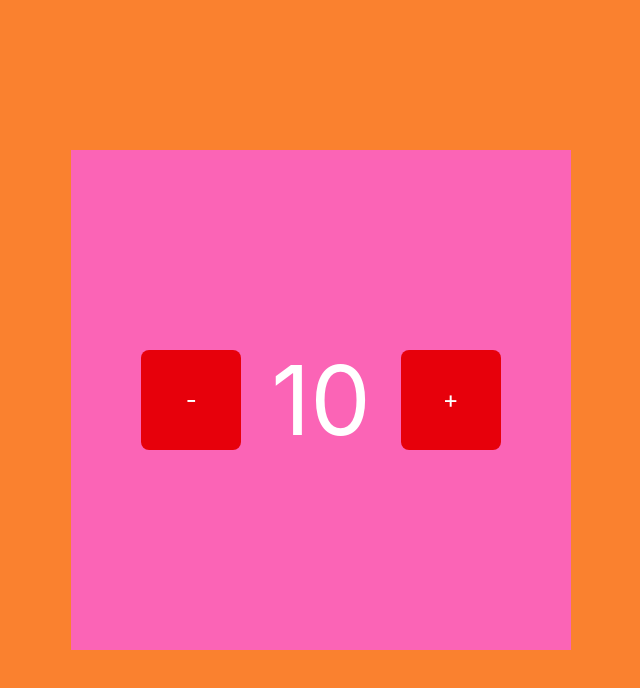
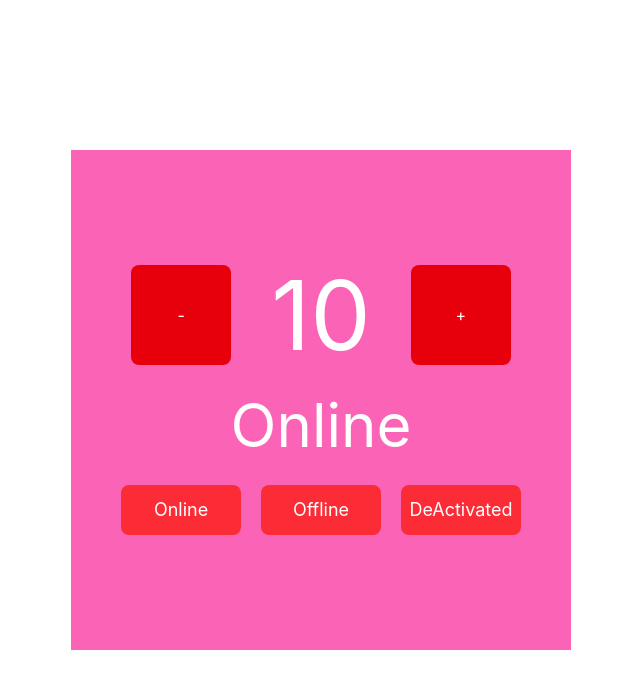
Before and after one commit to HMSSKHerath/test-frontend, a React app: page /test in a window 1280 px wide. Shown: the top 688 px of the page, without its empty margins (319-959 px from the left). Built offline with nearby package versions, Linux system fonts and the light colour scheme; the HTML template or start-up script is replaced by a standard one.

Commit message:
feat: enhance TestPage with state management and interactive buttons

```diff
--- a/src/App.jsx
+++ b/src/App.jsx
@@ -8,7 +8,7 @@ function App() {
 
   return (
     <BrowserRouter>
-      <div className='w-full h-screen bg-accent'>
+      <div className='w-full h-screen'>
         <Routes>
           <Route path='/*' element={<HomePage />} />
           <Route path='/admin/*' element={<AdminPage />} />
--- a/src/pages/test.jsx
+++ b/src/pages/test.jsx
@@ -1,16 +1,18 @@
+import { useState } from "react";
+
 export default function TestPage()
 {
-
-    let count = 10;
+    const [count,setCount] = useState(10);
+    const [status,setStatus] = useState("Online");
 
     return(
-        <div className="w-full h-full text-2xl flex items-center justify-center">
-            <div className="w-[500px] h-[500px] bg-pink-400  text-white flex items-center justify-center gap-[30px]">
+        <div className="w-full h-full flex items-center justify-center">
+            <div className="w-[500px] h-[500px] bg-pink-400  text-white flex flex-col items-center justify-center gap-[30px]">
+                <div className="flex items-center justify-center gap-[40px]">
                     <button className="w-[100px] h-[100px] bg-red-600 rounded-lg" onClick={
                         ()=>{
                             console.log("Decreasing.....");
-                        count--;
-                        console.log(count);
+                            setCount(count-1 );
                         }
                     }>-</button>
 
@@ -19,10 +21,33 @@ export default function TestPage()
                     <button className="w-[100px] h-[100px] bg-red-600 rounded-lg" onClick={
                         ()=>{
                             console.log("Increasing.....");
-                        count++;
-                        console.log(count);
+                            setCount(count+1);
                         }
                     }>+</button>
+                </div>
+
+                <div className="flex flex-col items-center justify-center gap-[30px]">
+                    <span className="text-6xl">{status}</span>
+
+                    <div className="flex flex-row gap-[20px] text-lg">
+                        <button className="w-[120px] h-[50px] bg-red-500 rounded-lg" onClick={
+                            ()=>{
+                                setStatus('Online');
+                            }
+                        }>Online</button>
+                        <button className="w-[120px] h-[50px] bg-red-500 rounded-lg" onClick={
+                            ()=>{
+                                setStatus('Offline');
+                            }
+                        }>Offline</button>
+                        <button className="w-[120px] h-[50px] bg-red-500 rounded-lg" onClick={
+                            ()=>{
+                                setStatus('DeActivated');
+                            }
+                        }>DeActivated</button>
+                    </div>
+
+                </div>
             </div>
         </div>
     )
```
Lines whose indentation alone changed are shown as unchanged.
